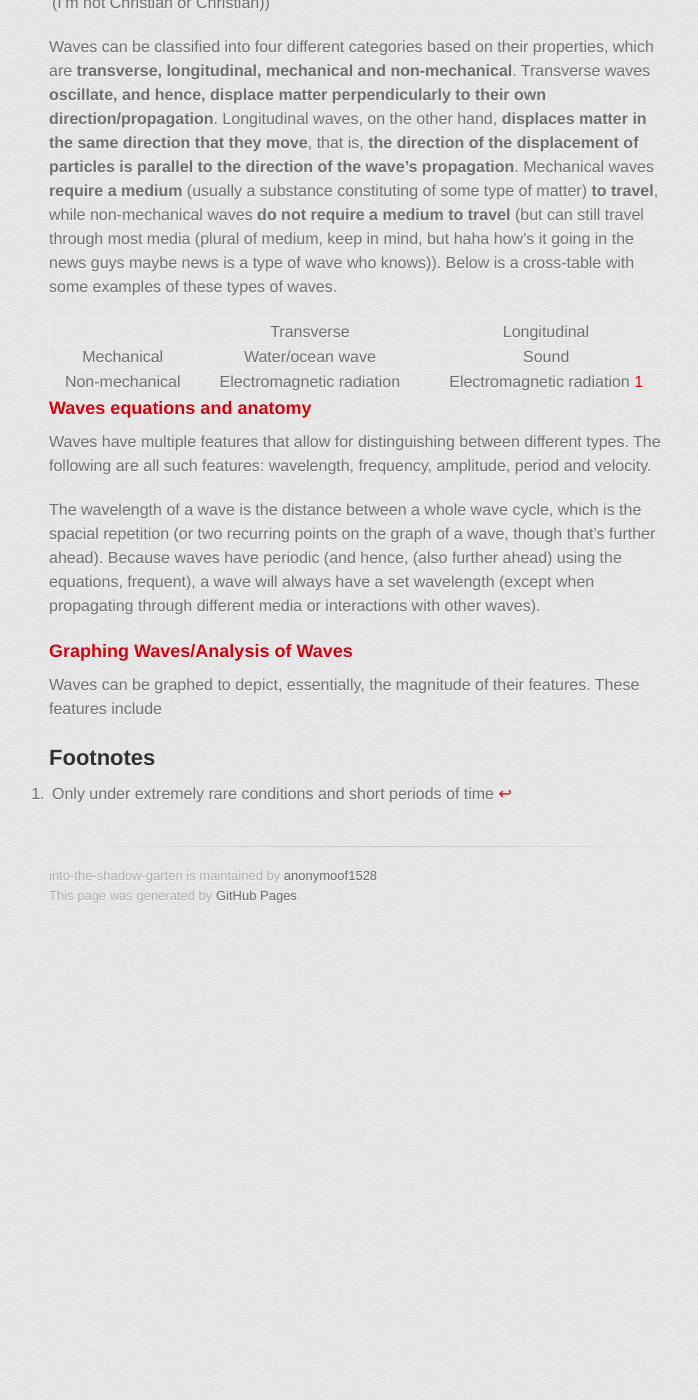
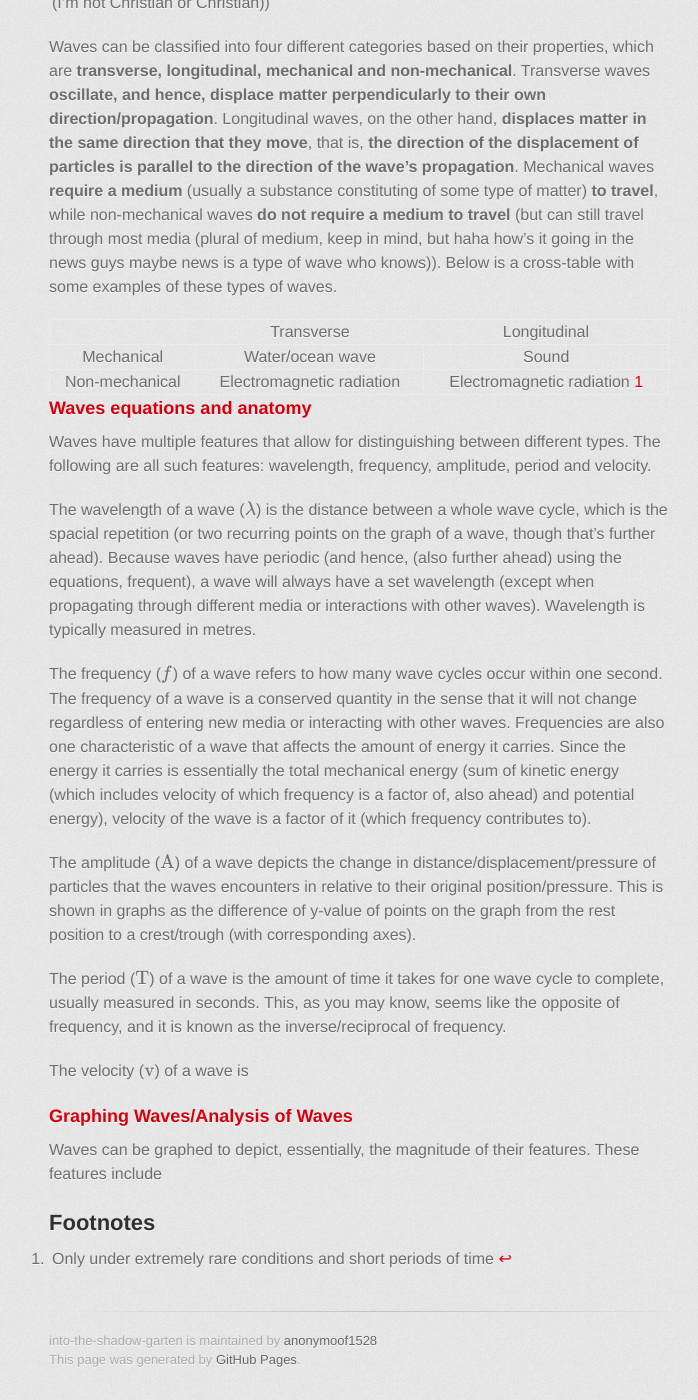
Before and after one commit to anonymoof1528/into-the-shadow-garten, a Jekyll site: the page built from Physics/Waves_and_Resonance_Notes.md, in a window 1280 px wide and 1400 px high, scrolled down 1236 px. Shown: the whole window, without its empty margins (281-979 px from the left). Built offline with Jekyll 4.4.1, drawn with Linux system fonts in a browser that asks for light colours; some web fonts are replaced; our own code applies the rules of GitHub Pages for plain Markdown files; the repository's description, which GitHub fills in, is left out; before the commit the page ends 2171 px from its top, so only the background shows below that.

```diff
--- a/Physics/Waves_and_Resonance_Notes.md
+++ b/Physics/Waves_and_Resonance_Notes.md
@@ -34,7 +34,15 @@ Waves can be classified into four different categories based on their properties
 
 Waves have multiple features that allow for distinguishing between different types. The following are all such features: wavelength, frequency, amplitude, period and velocity.
 
-The wavelength of a wave is the distance between a whole wave cycle, which is the spacial repetition (or two recurring points on the graph of a wave, though that's further ahead). Because waves have periodic (and hence, (also further ahead) using the equations, frequent), a wave will always have a set wavelength (except when propagating through different media or interactions with other waves).
+The wavelength of a wave ($\lambda$) is the distance between a whole wave cycle, which is the spacial repetition (or two recurring points on the graph of a wave, though that's further ahead). Because waves have periodic (and hence, (also further ahead) using the equations, frequent), a wave will always have a set wavelength (except when propagating through different media or interactions with other waves). Wavelength is typically measured in metres.
+
+The frequency ($f$) of a wave refers to how many wave cycles occur within one second. The frequency of a wave is a conserved quantity in the sense that it will not change regardless of entering new media or interacting with other waves. Frequencies are also one characteristic of a wave that affects the amount of energy it carries. Since the energy it carries is essentially the total mechanical energy (sum of kinetic energy (which includes velocity of which frequency is a factor of, also ahead) and potential energy), velocity of the wave is a factor of it (which frequency contributes to).
+
+The amplitude ($\text{A}$) of a wave depicts the change in distance/displacement/pressure of particles that the waves encounters in relative to their original position/pressure. This is shown in graphs as the difference of y-value of points on the graph from the rest position to a crest/trough (with corresponding axes).
+
+The period ($\text{T}$) of a wave is the amount of time it takes for one wave cycle to complete, usually measured in seconds. This, as you may know, seems like the opposite of frequency, and it is known as the inverse/reciprocal of frequency.
+
+The velocity ($\text{v}$) of a wave is
 
 ### Graphing Waves/Analysis of Waves
 
```
Also changed, not shown: Literature/I_hate_psychoanalysis_but_that_and_Jekyll_and_Hyde.md (+1 -1 lines), Physics/Linear_Motion_Notes.md (+2 -0 lines), Physics/Standard_Model.md (added, +7 -0 lines), index.md (+1 -0 lines), many.md (added, +8 -0 lines), one.md (added, +9 -0 lines), they.md (+1 -1 lines), .obsidian/workspace.json.
